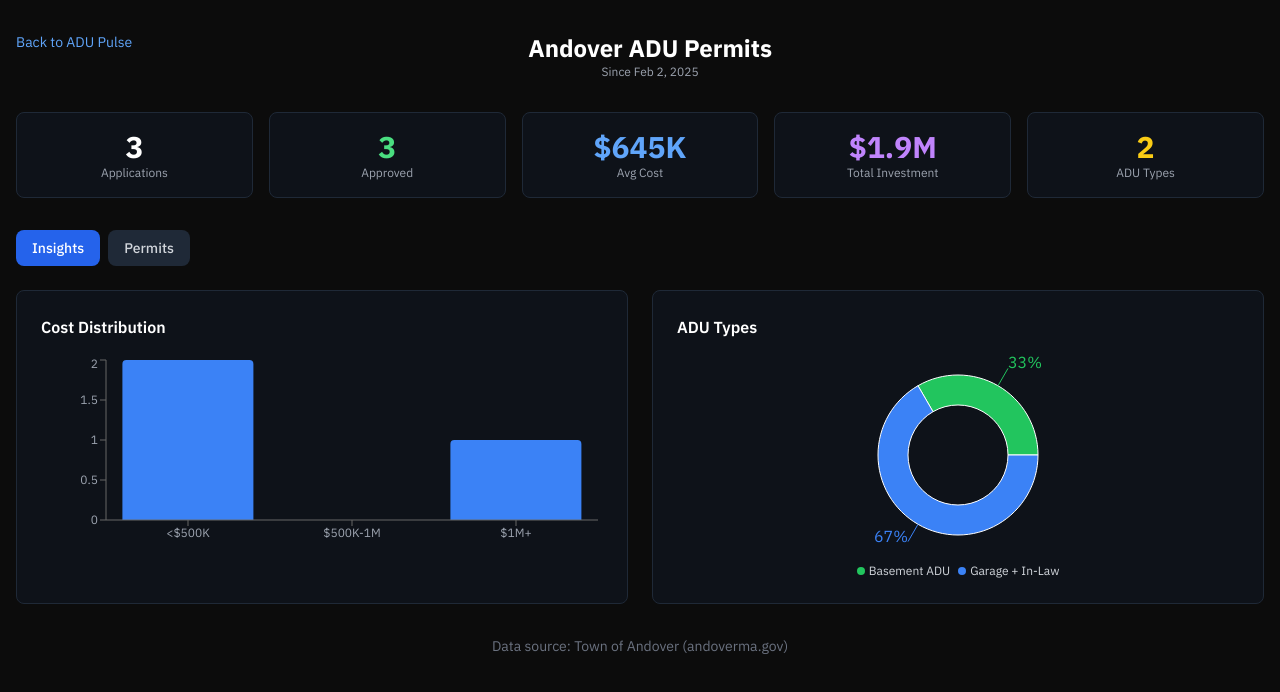
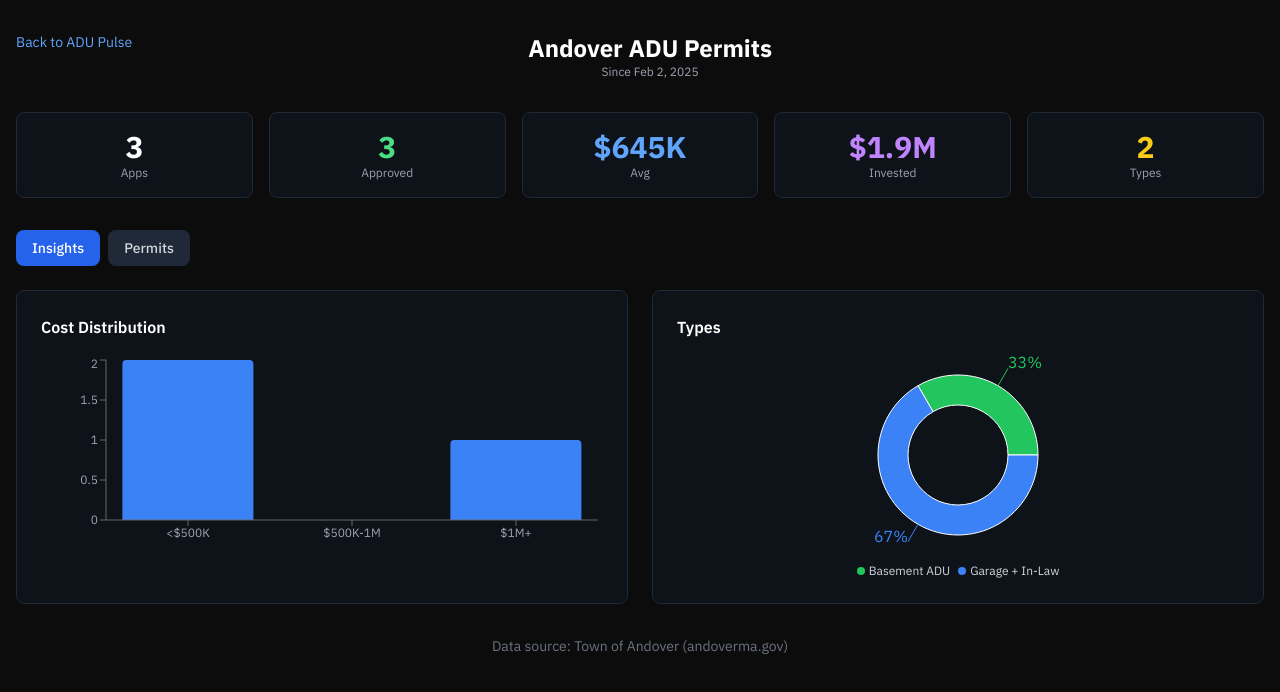
Before and after one commit to atwoodcollects/adupulse, a Next.js app: page /andover in a window 1280 px wide. Shown: the top 692 px of the page. Built offline with nearby package versions, Linux system fonts and the light colour scheme.

Commit message:
Shorten stat labels

```diff
--- a/src/app/andover/page.tsx
+++ b/src/app/andover/page.tsx
@@ -34,11 +34,11 @@ export default function AndoverPage() {
           <div className="w-24"></div>
         </div>
         <div className="flex gap-2 md:gap-4 mb-8">
-          <div className="bg-gray-900/50 border border-gray-800 rounded-lg p-3 md:p-4 text-center flex-1 min-w-0"><div className="text-xl md:text-3xl font-bold text-white">{totalPermits}</div><div className="text-gray-400 text-xs">Applications</div></div>
+          <div className="bg-gray-900/50 border border-gray-800 rounded-lg p-3 md:p-4 text-center flex-1 min-w-0"><div className="text-xl md:text-3xl font-bold text-white">{totalPermits}</div><div className="text-gray-400 text-xs">Apps</div></div>
           <div className="bg-gray-900/50 border border-gray-800 rounded-lg p-3 md:p-4 text-center flex-1 min-w-0"><div className="text-xl md:text-3xl font-bold text-green-400">{totalPermits}</div><div className="text-gray-400 text-xs">Approved</div></div>
-          <div className="bg-gray-900/50 border border-gray-800 rounded-lg p-3 md:p-4 text-center flex-1 min-w-0"><div className="text-xl md:text-3xl font-bold text-blue-400">${(avgCost / 1000).toFixed(0)}K</div><div className="text-gray-400 text-xs">Avg Cost</div></div>
-          <div className="bg-gray-900/50 border border-gray-800 rounded-lg p-3 md:p-4 text-center flex-1 min-w-0"><div className="text-xl md:text-3xl font-bold text-purple-400">${(totalInvestment / 1000000).toFixed(1)}M</div><div className="text-gray-400 text-xs">Total Investment</div></div>
-          <div className="bg-gray-900/50 border border-gray-800 rounded-lg p-3 md:p-4 text-center flex-1 min-w-0"><div className="text-xl md:text-3xl font-bold text-yellow-400">{Object.keys(typeBreakdown).length}</div><div className="text-gray-400 text-xs">ADU Types</div></div>
+          <div className="bg-gray-900/50 border border-gray-800 rounded-lg p-3 md:p-4 text-center flex-1 min-w-0"><div className="text-xl md:text-3xl font-bold text-blue-400">${(avgCost / 1000).toFixed(0)}K</div><div className="text-gray-400 text-xs">Avg</div></div>
+          <div className="bg-gray-900/50 border border-gray-800 rounded-lg p-3 md:p-4 text-center flex-1 min-w-0"><div className="text-xl md:text-3xl font-bold text-purple-400">${(totalInvestment / 1000000).toFixed(1)}M</div><div className="text-gray-400 text-xs">Invested</div></div>
+          <div className="bg-gray-900/50 border border-gray-800 rounded-lg p-3 md:p-4 text-center flex-1 min-w-0"><div className="text-xl md:text-3xl font-bold text-yellow-400">{Object.keys(typeBreakdown).length}</div><div className="text-gray-400 text-xs">Types</div></div>
         </div>
         <div className="flex gap-2 mb-6">
           <button onClick={() => setActiveTab('insights')} className={`px-4 py-2 rounded-lg text-sm font-medium ${activeTab === 'insights' ? 'bg-blue-600 text-white' : 'bg-gray-800 text-gray-300'}`}>Insights</button>
@@ -51,7 +51,7 @@ export default function AndoverPage() {
               <ResponsiveContainer width="100%" height={200}><BarChart data={costRanges}><XAxis dataKey="range" tick={{ fill: '#9ca3af', fontSize: 12 }} /><YAxis tick={{ fill: '#9ca3af', fontSize: 12 }} /><Tooltip /><Bar dataKey="count" fill="#3b82f6" radius={[4, 4, 0, 0]} /></BarChart></ResponsiveContainer>
             </div>
             <div className="bg-gray-900/50 border border-gray-800 rounded-lg p-6">
-              <h3 className="text-white font-semibold mb-4">ADU Types</h3>
+              <h3 className="text-white font-semibold mb-4">Types</h3>
               <ResponsiveContainer width="100%" height={200}><PieChart><Pie data={typeData} cx="50%" cy="50%" innerRadius={50} outerRadius={80} dataKey="value" label={({ percent }) => `${((percent ?? 0) * 100).toFixed(0)}%`}>{typeData.map((_, i) => <Cell key={i} fill={COLORS[i % COLORS.length]} />)}</Pie><Tooltip /></PieChart></ResponsiveContainer>
               <div className="flex flex-wrap justify-center gap-2 mt-2">{typeData.map((e, i) => <div key={e.name} className="flex items-center gap-1 text-xs"><div className="w-2 h-2 rounded-full" style={{ backgroundColor: COLORS[i % COLORS.length] }}></div><span className="text-gray-300">{e.name}</span></div>)}</div>
             </div>
--- a/src/app/lexington/page.tsx
+++ b/src/app/lexington/page.tsx
@@ -45,7 +45,7 @@ export default function LexingtonPage() {
         <div className="flex gap-2 md:gap-4 mb-8">
           <div className="bg-gray-900/50 border border-gray-800 rounded-lg p-3 md:p-4 text-center flex-1 min-w-0">
             <div className="text-xl md:text-3xl font-bold text-white">{totalPermits}</div>
-            <div className="text-gray-400 text-xs">Applications</div>
+            <div className="text-gray-400 text-xs">Apps</div>
           </div>
           <div className="bg-gray-900/50 border border-gray-800 rounded-lg p-3 md:p-4 text-center flex-1 min-w-0">
             <div className="text-xl md:text-3xl font-bold text-green-400">{totalPermits}</div>
@@ -53,15 +53,15 @@ export default function LexingtonPage() {
           </div>
           <div className="bg-gray-900/50 border border-gray-800 rounded-lg p-3 md:p-4 text-center flex-1 min-w-0">
             <div className="text-xl md:text-3xl font-bold text-blue-400">${(avgCost / 1000).toFixed(0)}K</div>
-            <div className="text-gray-400 text-xs">Avg Cost</div>
+            <div className="text-gray-400 text-xs">Avg</div>
           </div>
           <div className="bg-gray-900/50 border border-gray-800 rounded-lg p-3 md:p-4 text-center flex-1 min-w-0">
             <div className="text-xl md:text-3xl font-bold text-purple-400">${(totalInvestment / 1000000).toFixed(1)}M</div>
-            <div className="text-gray-400 text-xs">Total Investment</div>
+            <div className="text-gray-400 text-xs">Invested</div>
           </div>
           <div className="bg-gray-900/50 border border-gray-800 rounded-lg p-3 md:p-4 text-center flex-1 min-w-0">
             <div className="text-xl md:text-3xl font-bold text-yellow-400">{Object.keys(typeBreakdown).length}</div>
-            <div className="text-gray-400 text-xs">ADU Types</div>
+            <div className="text-gray-400 text-xs">Types</div>
           </div>
         </div>
         <div className="flex gap-2 mb-6">
@@ -82,7 +82,7 @@ export default function LexingtonPage() {
               </ResponsiveContainer>
             </div>
             <div className="bg-gray-900/50 border border-gray-800 rounded-lg p-6">
-              <h3 className="text-white font-semibold mb-4">ADU Types</h3>
+              <h3 className="text-white font-semibold mb-4">Types</h3>
               <ResponsiveContainer width="100%" height={200}>
                 <PieChart>
                   <Pie data={typeData} cx="50%" cy="50%" innerRadius={50} outerRadius={80} dataKey="value">
```
